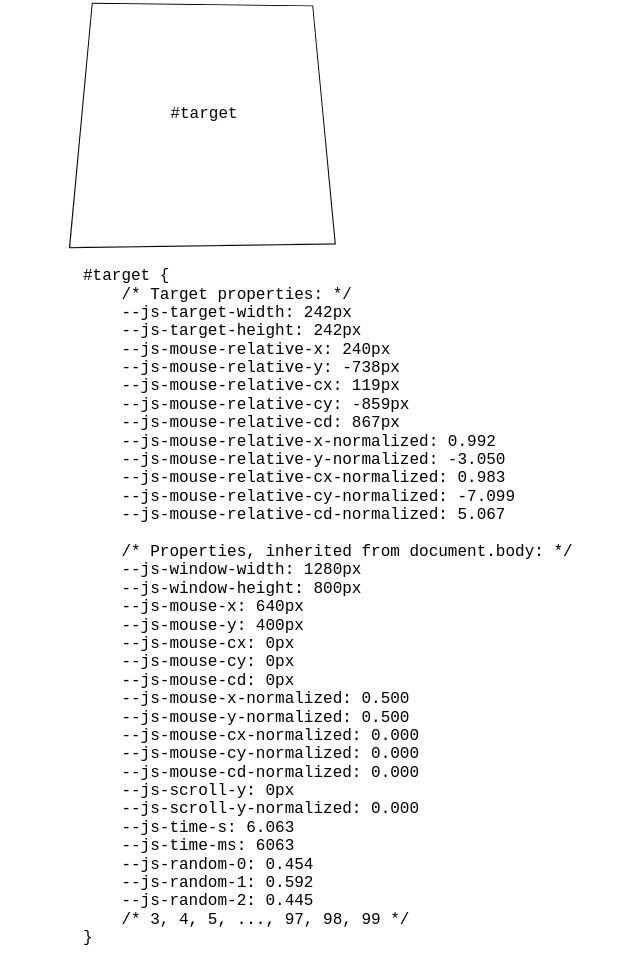
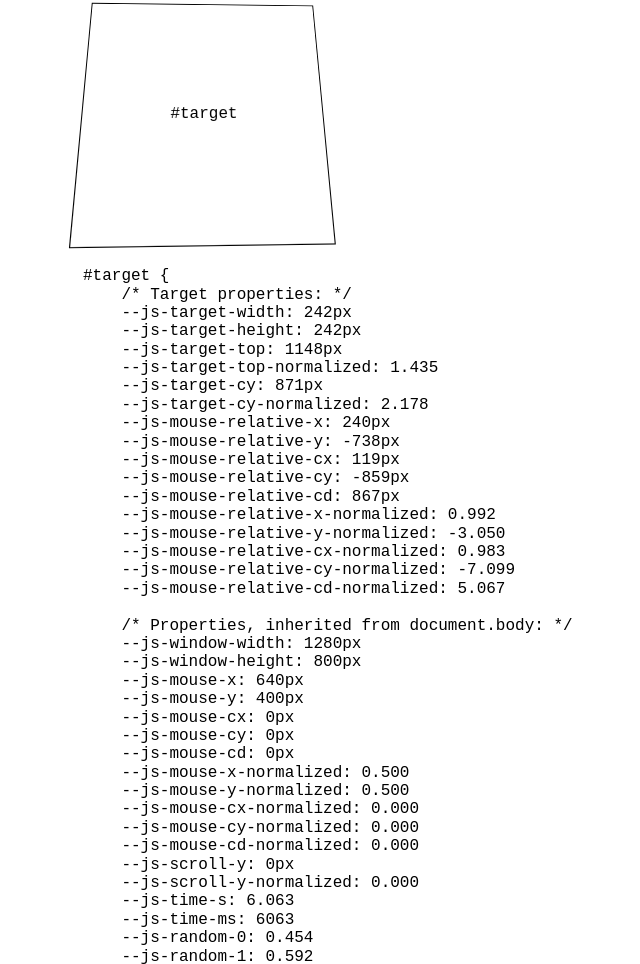
Before and after one commit to sfi0zy/medium, a website: page index.html in a window 1280 px wide. Shown: the part 1145-2109 px from the top of the page, without its empty margins (317-957 px from the left). Drawn offline with nearby package versions, Linux system fonts and the light colour scheme; a web font is replaced by a local one.

Commit message:
Add properties for the targets positions

```diff
--- a/css.medium.js
+++ b/css.medium.js
@@ -106,6 +106,8 @@ export default class Medium {
 
         this.#data.xy.window.width = width;
         this.#data.xy.window.height = height;
+
+        this.#onScroll();
     }
 
     static #onWindowResizeFallback() {
@@ -224,22 +226,52 @@ export default class Medium {
             return;
         }
 
-        const { scrollY, innerHeight } = window;
+        const { scrollY } = window;
+        const { height } = this.#data.xy.window;
 
         const fullHeight = Math.max(
-            document.body.offsetHeight - innerHeight,
-            innerHeight,
+            document.body.offsetHeight - height,
+            height,
         );
 
         const scrollYN = Medium.#round(scrollY / fullHeight);
 
         document.body.style.setProperty('--js-scroll-y', `${scrollY}px`);
         document.body.style.setProperty('--js-scroll-y-normalized', scrollYN);
+
+        this.#targets.forEach((target) => {
+            if (!(target instanceof HTMLElement)) {
+                return;
+            }
+
+            const rect = target.getBoundingClientRect();
+            const t = Math.round(rect.top);
+            const tN = Medium.#round(t / height);
+            const tHeight = rect.height;
+            const cy = Math.round(t + (tHeight / 2) - (height / 2));
+            const cyN = Medium.#round(cy / (height / 2));
+
+            target.style.setProperty('--js-target-top', `${t}px`);
+            target.style.setProperty('--js-target-top-normalized', tN);
+            target.style.setProperty('--js-target-cy', `${cy}px`);
+            target.style.setProperty('--js-target-cy-normalized', cyN);
+        });
     }
 
     static #onScrollFallback() {
         document.body.style.setProperty('--js-scroll-y', '0px');
         document.body.style.setProperty('--js-scroll-y-normalized', 0);
+
+        this.#targets.forEach((target) => {
+            if (!(target instanceof HTMLElement)) {
+                return;
+            }
+
+            target.style.setProperty('--js-target-top', '0px');
+            target.style.setProperty('--js-target-top-normalized', 0);
+            target.style.setProperty('--js-target-cy', '0px');
+            target.style.setProperty('--js-target-cy-normalized', 0);
+        });
     }
 
     #onNextFrame(now) {
--- a/index.html
+++ b/index.html
@@ -209,6 +209,10 @@ const medium = new Medium({
     /* Target properties: */
     --js-target-width: ${style.getPropertyValue('--js-target-width')}
     --js-target-height: ${style.getPropertyValue('--js-target-height')}
+    --js-target-top: ${style.getPropertyValue('--js-target-top')}
+    --js-target-top-normalized: ${style.getPropertyValue('--js-target-top-normalized')}
+    --js-target-cy: ${style.getPropertyValue('--js-target-cy')}
+    --js-target-cy-normalized: ${style.getPropertyValue('--js-target-cy-normalized')}
     --js-mouse-relative-x: ${style.getPropertyValue('--js-mouse-relative-x')}
     --js-mouse-relative-y: ${style.getPropertyValue('--js-mouse-relative-y')}
     --js-mouse-relative-cx: ${style.getPropertyValue('--js-mouse-relative-cx')}
```
Also changed, not shown: README.md.
